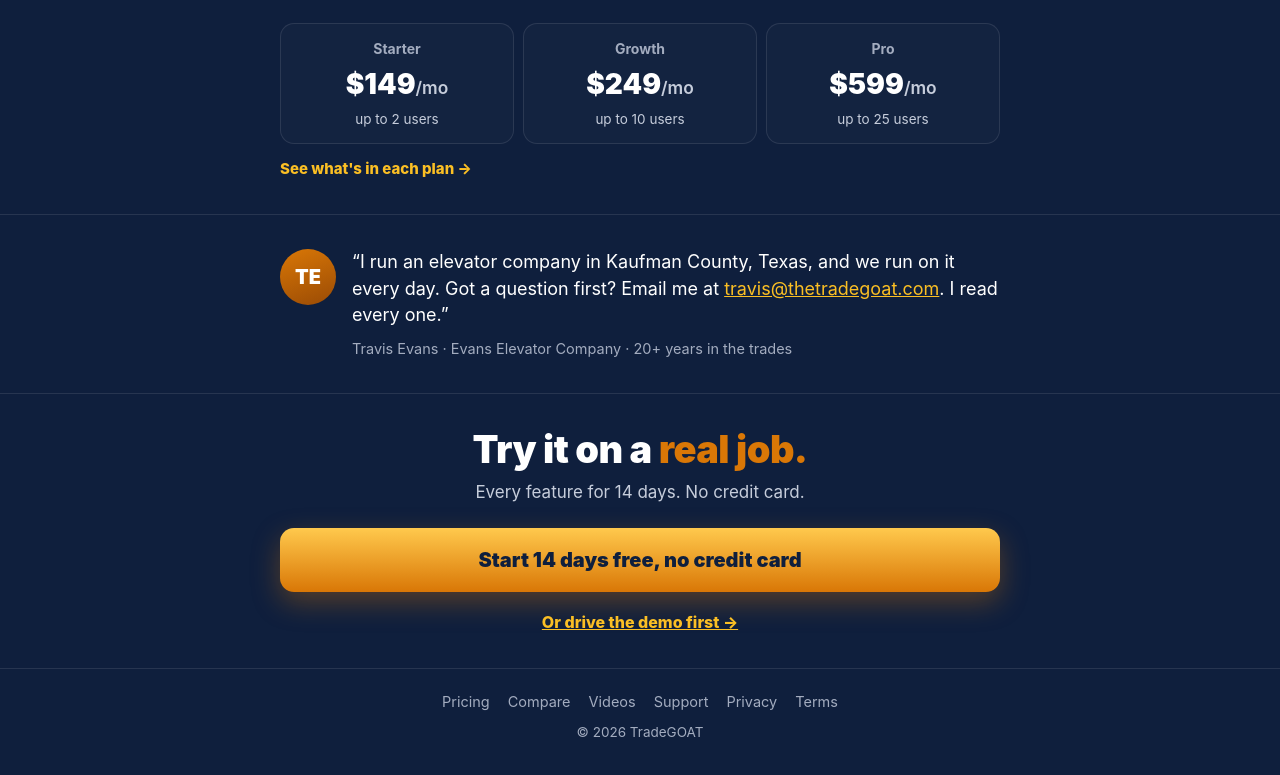
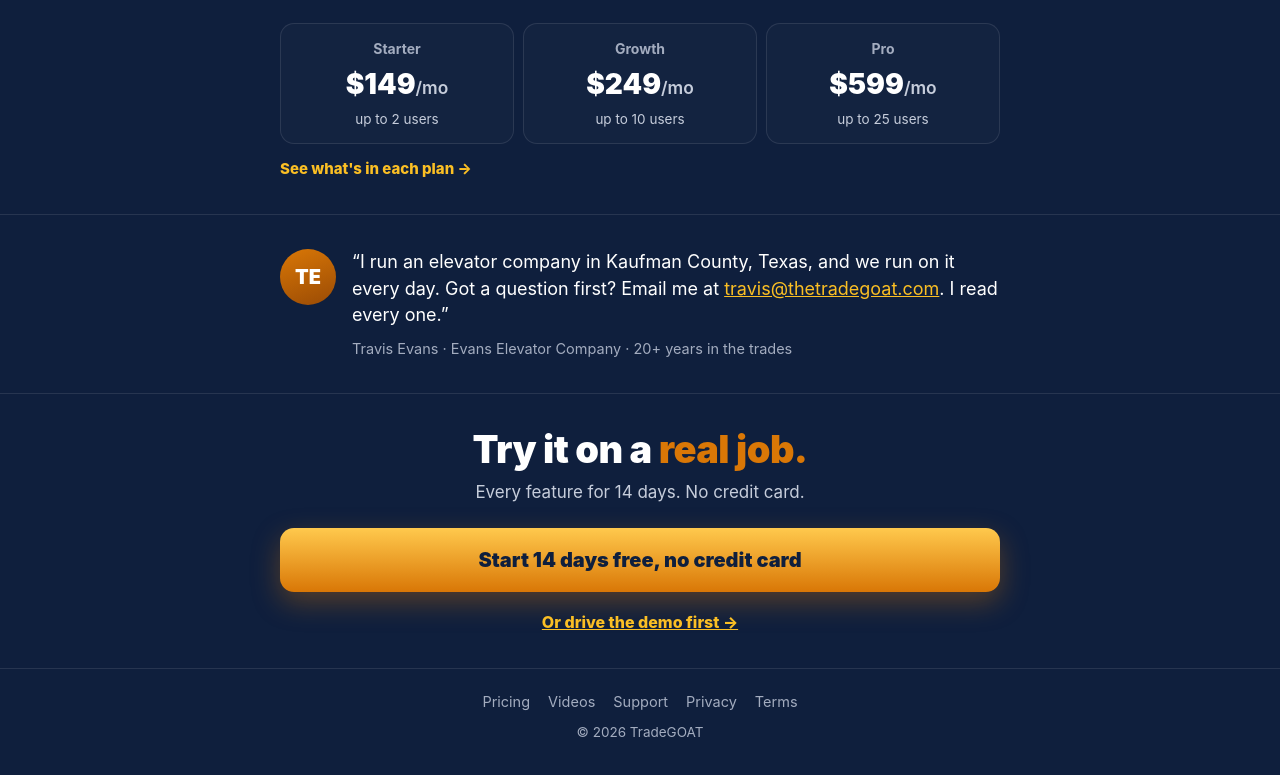
Before and after one commit to EEC-OPPS/tradegoat-site, a plain HTML site: page start.html in a window 1280 px wide. Shown: the part 2472-3247 px from the top of the page. Drawn offline with Linux system fonts and the light colour scheme; a script that the page names is missing.

Commit message:
start.html preview: drop the Compare footer link (that page lists competitor prices)
Co-Authored-By: Claude Opus 5.5 <noreply@anthropic.com>

```diff
--- a/start.html
+++ b/start.html
@@ -216,7 +216,6 @@
     <div class="wrap">
       <nav>
         <a href="pricing.html">Pricing</a>
-        <a href="jobber-vs-housecall-pro-vs-tradegoat.html">Compare</a>
         <a href="videos.html">Videos</a>
         <a href="/support.html">Support</a>
         <a href="/privacy.html">Privacy</a>
```
